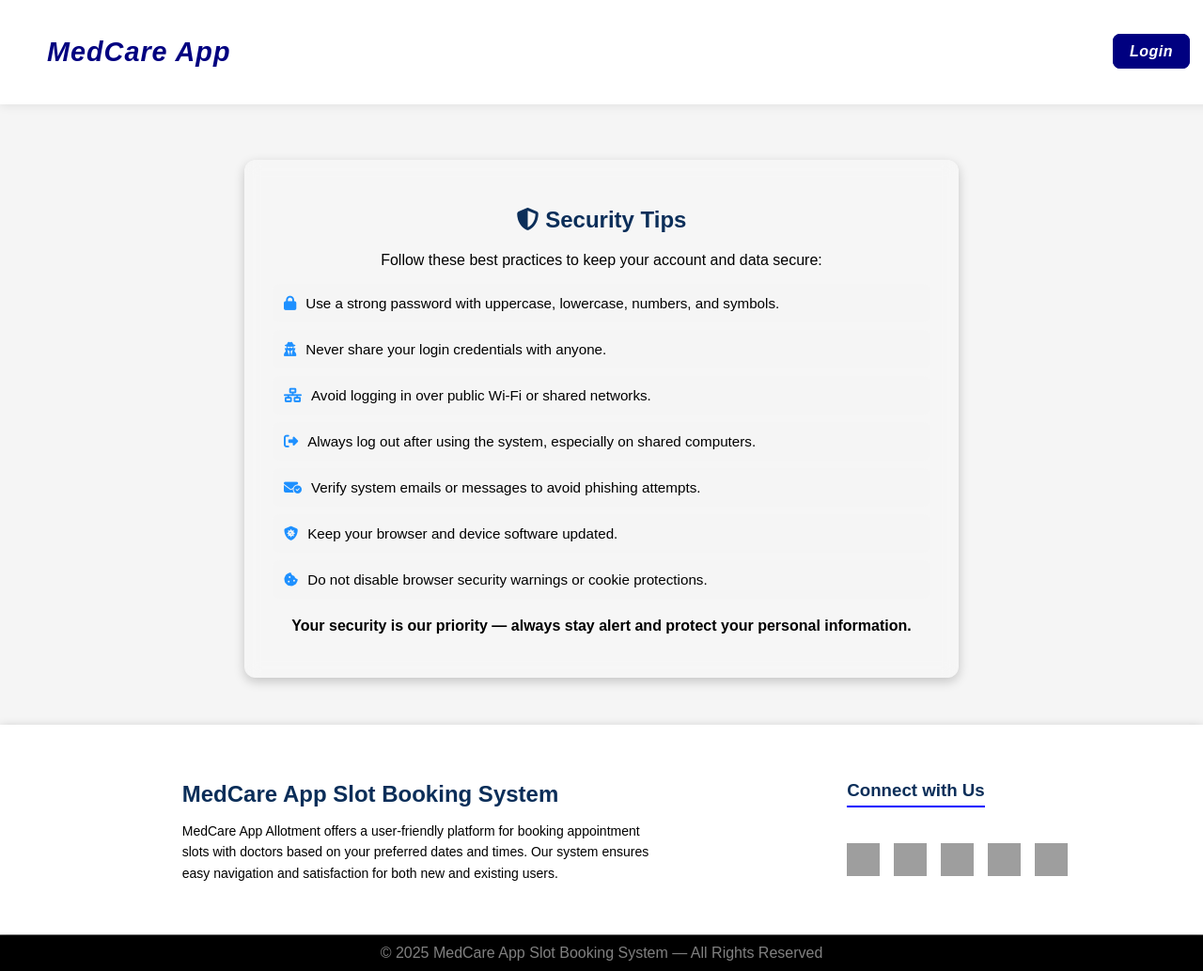
After one commit to poohbae/SlotBookingSystem, a Flask app: page /security_tips in a window 1280 px wide. The commit adds this page. Shown: the whole page at 94% size. Run offline with Flask 3, Linux system fonts and the light colour scheme; parts of the project's set-up code (start-up, migrations or seed data) failed here and were passed over; some libraries are stand-ins or nearby versions; grey boxes are pictures that could not be loaded.

Commit message:
Implement Data Protection and User Education

```diff
--- a/app.py
+++ b/app.py
@@ -1168,6 +1168,10 @@ def update_appointment_status():
                        f"Database error while updating — Patient: {patient}, Date: {date}, Time: {time}, Error: {str(e)}", request.remote_addr)
         return jsonify({"success": False, "error": str(e)}), 500
 
+@app.route('/security_tips')
+def security_tips():
+    return render_template('security_tips.html')
+
 # =============================
 # Helper Functions
 # =============================
--- a/static/css/styles.css
+++ b/static/css/styles.css
@@ -231,6 +231,18 @@ select option[disabled] {
 .login-password-container i:hover,
 .signup-password-container i:hover {
     color: #0b2e59;
+}
+
+.security-hint, .password-hint {
+    font-size: 0.85em;
+    color: #444;
+    margin-top: 10px;
+    text-align: center;
+}
+
+.security-hint i, .password-hint i {
+    color: #0b2e59;
+    margin-right: 5px;
 }
 
 .dashboard-container {
@@ -753,6 +765,50 @@ button:active {
     transform: translateY(0);
 }
 
+.security-tips-section {
+    margin-top: 30px;
+    background: rgba(255, 255, 255, 0.15);
+    padding: 15px 20px;
+    border-radius: 10px;
+    color: #0b2e59;
+}
+
+.security-tips-container {
+    max-width: 700px;
+    margin: 50px auto;
+    background: rgba(255, 255, 255, 0.15);
+    padding: 30px;
+    border-radius: 12px;
+    backdrop-filter: blur(8px);
+    box-shadow: 0px 4px 12px rgba(0, 0, 0, 0.2);
+}
+
+.security-tips-container h2 {
+    text-align: center;
+    color: #0b2e59;
+    margin-bottom: 20px;
+}
+
+.tips-list {
+    list-style: none;
+    padding-left: 0;
+}
+
+.tips-list li {
+    background: rgba(240, 240, 240, 0.2);
+    padding: 12px;
+    border-radius: 8px;
+    margin: 8px 0;
+    display: flex;
+    align-items: center;
+    font-size: 0.95em;
+}
+
+.tips-list li i {
+    margin-right: 10px;
+    color: #1E90FF;
+}
+
 /* Flash Messages */
 .flash-container {
     position: fixed;
--- a/templates/base.html
+++ b/templates/base.html
@@ -44,6 +44,7 @@
 
                     {# Logout is always visible for logged-in users #}
                     <li><a href="{{ url_for('profile') }}" class="nav-btn">Profile</a></li>
+                    <li><a href="{{ url_for('security_tips') }}" class="nav-btn">Security Tips</a></li>
                     <li><a href="{{ url_for('logout') }}" class="nav-btn logout-btn">Logout</a></li>
                 {% endif %}
             </ul>
--- a/templates/login.html
+++ b/templates/login.html
@@ -14,6 +14,10 @@
 
         <button type="submit" class="nav-btn">Log In</button>
     </form>
+    <p class="security-hint">
+        <i class="fa-solid fa-shield-halved"></i>
+        Use your own device and avoid logging in on public computers.
+    </p>
     <p>Don't have an account? <a href="{{ url_for('signup') }}">Sign up</a></p>
 </div>
 
--- /dev/null
+++ b/templates/security_tips.html
@@ -0,0 +1,21 @@
+{% extends "base.html" %}
+{% block title %}Security Tips{% endblock %}
+{% block content %}
+<div class="security-tips-container">
+    <h2><i class="fa-solid fa-shield-halved"></i> Security Tips</h2>
+
+    <p>Follow these best practices to keep your account and data secure:</p>
+
+    <ul class="tips-list">
+        <li><i class="fa-solid fa-lock"></i> Use a strong password with uppercase, lowercase, numbers, and symbols.</li>
+        <li><i class="fa-solid fa-user-secret"></i> Never share your login credentials with anyone.</li>
+        <li><i class="fa-solid fa-network-wired"></i> Avoid logging in over public Wi-Fi or shared networks.</li>
+        <li><i class="fa-solid fa-right-from-bracket"></i> Always log out after using the system, especially on shared computers.</li>
+        <li><i class="fa-solid fa-envelope-circle-check"></i> Verify system emails or messages to avoid phishing attempts.</li>
+        <li><i class="fa-solid fa-shield-virus"></i> Keep your browser and device software updated.</li>
+        <li><i class="fa-solid fa-cookie-bite"></i> Do not disable browser security warnings or cookie protections.</li>
+    </ul>
+
+    <p style="margin-top:20px; font-weight: bold;">Your security is our priority — always stay alert and protect your personal information.</p>
+</div>
+{% endblock %}
```
Also changed, not shown: templates/profile.html (+9 -0 lines), templates/signup.html (+25 -0 lines), db_folder/app.db.
